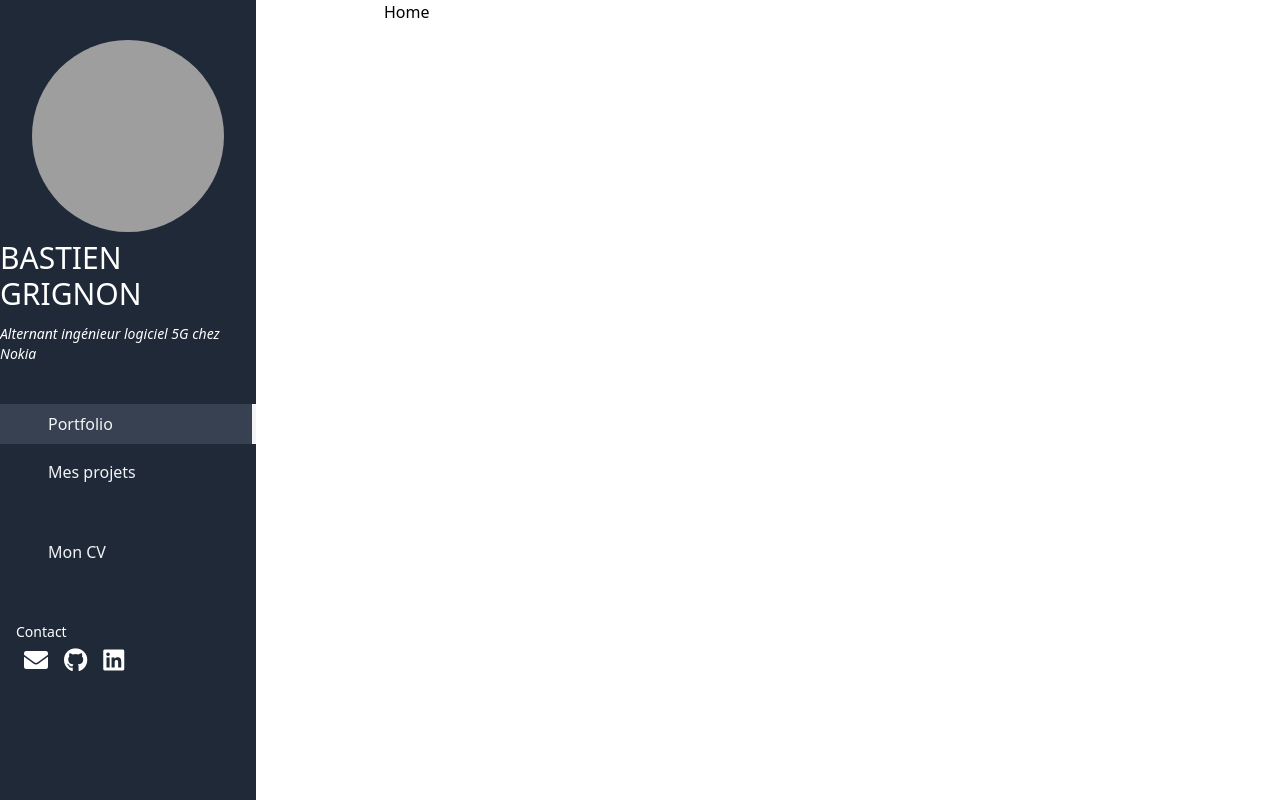
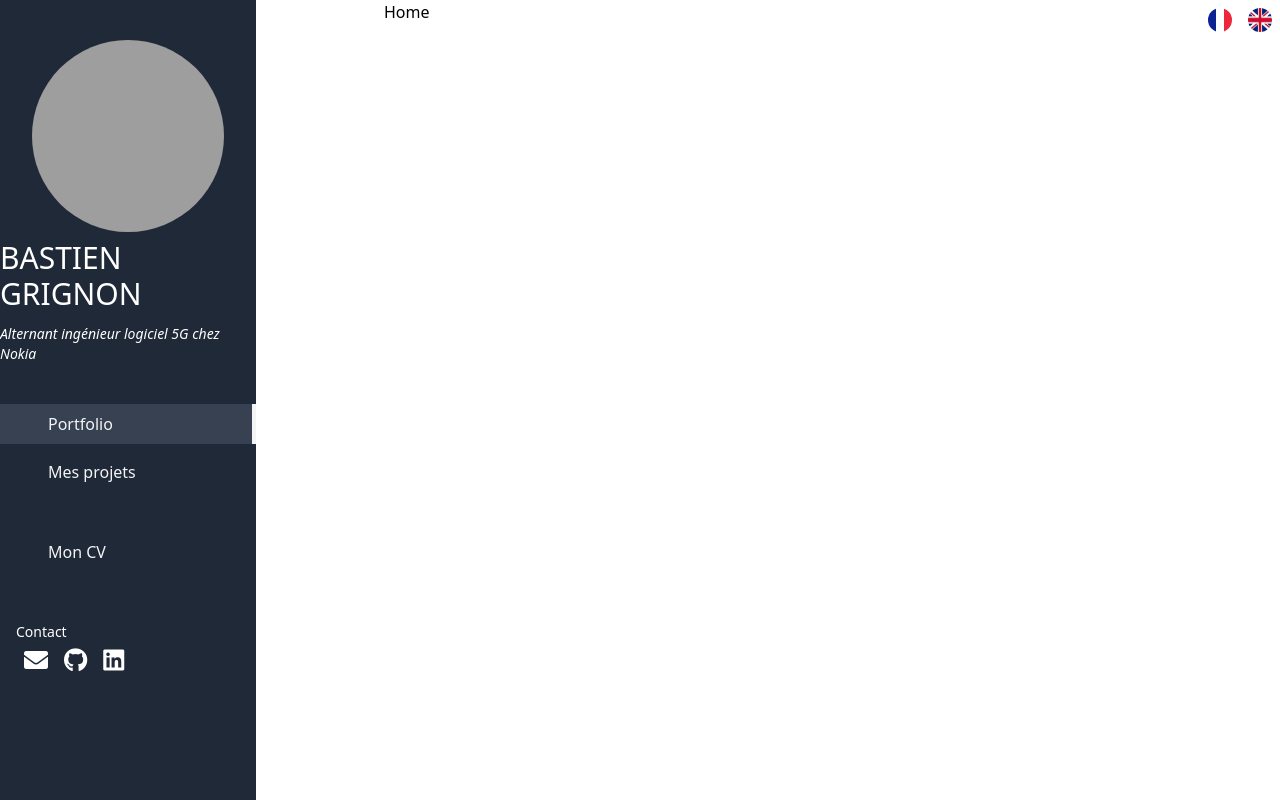
Before and after one commit to bastiengrignon/portfolio, a React (Create React App) app: page / in a window 1280 px wide. Built offline with nearby package versions, Linux system fonts and the light colour scheme; grey boxes are pictures that could not be loaded.

Commit message:
ADD language selection implementation in pages

```diff
--- a/src/pages/Home/index.tsx
+++ b/src/pages/Home/index.tsx
@@ -1,13 +1,13 @@
 import React from "react"
 import SideBar from "../../components/SideBar"
+import LanguageSelector from "../../components/LanguageSelector"
 
-const Home: React.FC = () => {
-    return (
+const Home: React.FC = () => (
         <div>
+            <LanguageSelector className="absolute top-0 right-0"/>
             <SideBar/>
             <div className="absolute top-0 ml-96">Home</div>
         </div>
     )
-}
 
 export default Home
--- a/src/pages/Projects/index.tsx
+++ b/src/pages/Projects/index.tsx
@@ -1,8 +1,10 @@
 import React from "react"
 import SideBar from "../../components/SideBar"
+import LanguageSelector from "../../components/LanguageSelector"
 
 const Projects: React.FC = () => (
     <div>
+        <LanguageSelector className="absolute top-0 right-0"/>
         <SideBar/>
         Project page
     </div>
```
